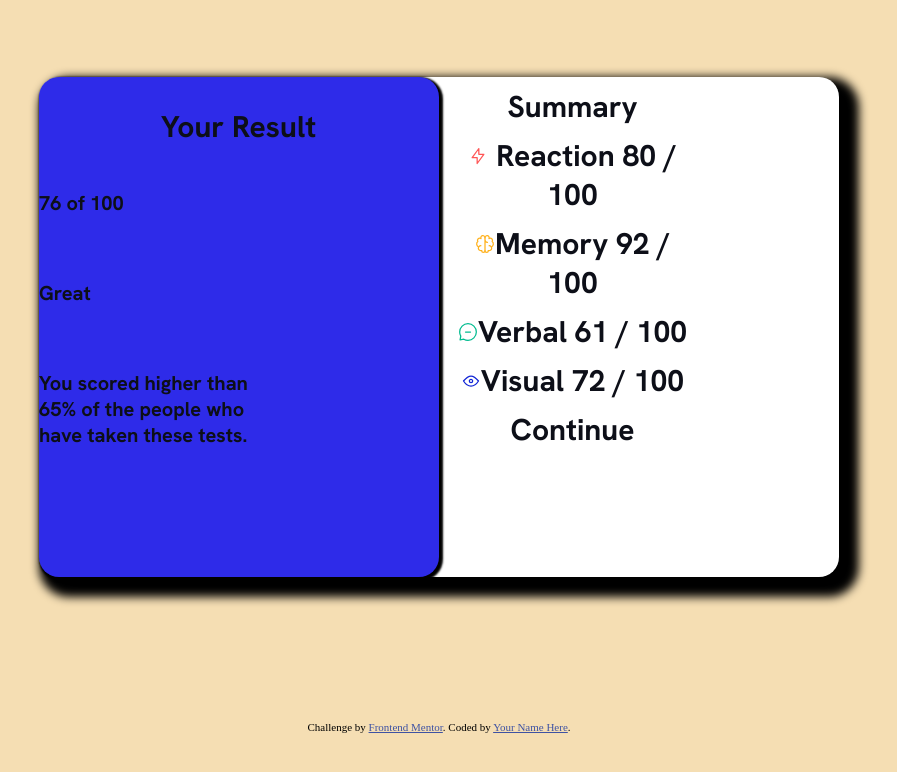
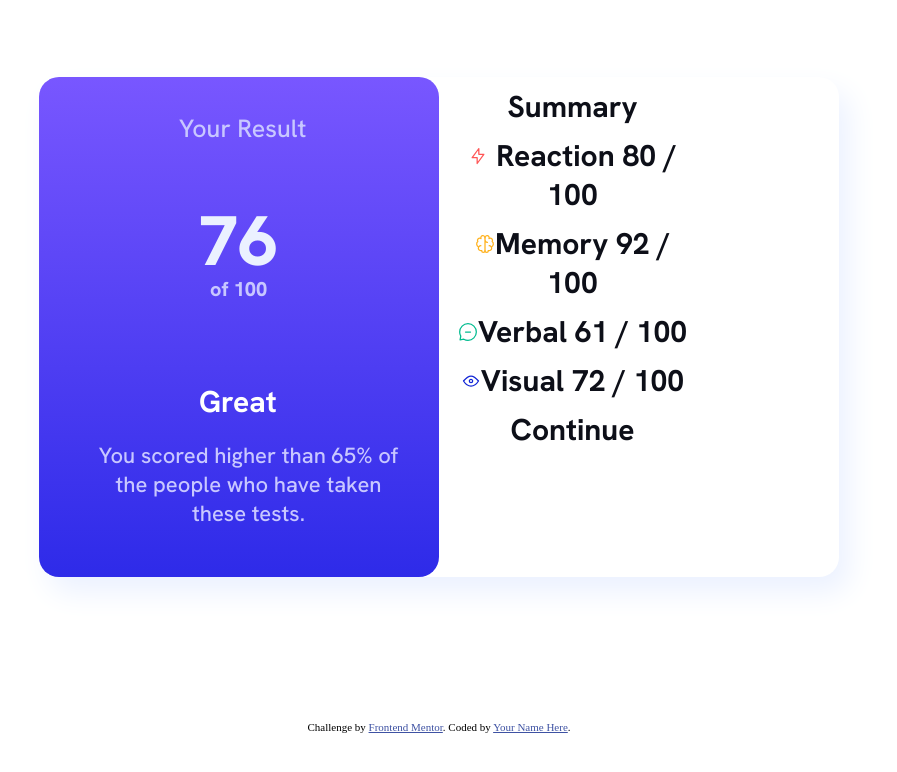
Before and after one commit to emamtz/results-summary-component-main, a plain HTML site: page index.html in a window 1280 px wide. Shown: the whole page, without its empty margins (206-1103 px from the left). Drawn offline with Linux system fonts and the light colour scheme.

Commit message:
file update

```diff
--- a/index.html
+++ b/index.html
@@ -24,16 +24,17 @@
         <div class="container">
             <div class="marco1">
                 <div class="text1">Your Result</div>
-                <div class="text2">76 of 100</div>
-                <div class="text3">Great</div>
-                <div class="text4">
+                <div class="text2">76</div>
+                <div class="text3">of 100</div>
+                <div class="text4">Great</div>
+                <div class="text5">
                     You scored higher than 65% of the people who have taken these
                     tests.
                 </div>
             </div>
 
-            <div class="text5">Summary</div>
-            <div class="text6">
+            <div class="text6">Summary</div>
+            <div class="text7">
                 <svg
                     xmlns="http://www.w3.org/2000/svg"
                     width="20"
@@ -49,7 +50,7 @@
                 </svg>
                 Reaction 80 / 100
             </div>
-            <div class="text7">
+            <div class="text8">
                 <svg
                     xmlns="http://www.w3.org/2000/svg"
                     width="20"
@@ -76,7 +77,7 @@
                         d="M16.447 13.004a3.334 3.334 0 0 0 .728-5.53m-.025-.067a2.083 2.083 0 0 0-2.983-2.824M10 3.75a2.085 2.085 0 0 1 2.538-2.033 2.084 2.084 0 0 1 1.43 2.92m-.635 12.03a1.667 1.667 0 0 1-3.333 0" /></svg
                 >Memory 92 / 100
             </div>
-            <div class="text8">
+            <div class="text9">
                 <svg
                     xmlns="http://www.w3.org/2000/svg"
                     width="20"
@@ -91,7 +92,7 @@
                         d="M7.5 10h5M10 18.333A8.333 8.333 0 1 0 1.667 10c0 1.518.406 2.942 1.115 4.167l-.699 3.75 3.75-.699A8.295 8.295 0 0 0 10 18.333Z" /></svg
                 >Verbal 61 / 100
             </div>
-            <div class="text9">
+            <div class="text10">
                 <svg
                     xmlns="http://www.w3.org/2000/svg"
                     width="20"
@@ -112,7 +113,7 @@
                         d="M17.5 10c-1.574 2.492-4.402 5-7.5 5s-5.926-2.508-7.5-5C4.416 7.632 6.66 5 10 5s5.584 2.632 7.5 5Z" /></svg
                 >Visual 72 / 100
             </div>
-            <div class="text10">Continue</div>
+            <div class="text11">Continue</div>
         </div>
 
         <div class="attribution">
--- a/summary.css
+++ b/summary.css
@@ -1,6 +1,6 @@
 /*font-family: 'Hanken Grotesk', sans-serif;
 font-family: "Lexend Deca", sans-serif;
-*/
+500,700,800*/
 
 .attribution {
     font-size: 11px;
@@ -11,7 +11,7 @@ font-family: "Lexend Deca", sans-serif;
 }
 
 body {
-    background: wheat;
+    background: white;
     margin: 5px;
     height: 100vh;
     width: 100%;
@@ -23,59 +23,54 @@ body {
     height: 500px;
     width: 800px;
     background: #ffffff;
-    box-shadow: 10px 10px 10px 10px;
+    box-shadow: hsl(221, 100%, 96%) 10px 15px 30px 0px;
 }
 .marco1 {
     position: relative;
     border-radius: 20px;
     height: 500px;
     width: 400px;
-    background: hsl(252, 100%, 67%);
-    background: hsl(241, 81%, 54%);
-    box-shadow: 2px 2px 2px 2px;
+    background: linear-gradient(hsl(252, 100%, 67%), hsl(241, 81%, 54%));
 }
 .text1 {
-    padding: 30px 10px 0px 122px;
+    padding: 35px 10px 0px 140px;
+    font-family: "Hanken Grotesk", sans-serif;
+    font-weight: 500;
+    font-size: 25px;
+    color: hsl(241, 100%, 89%);
+}
+.text2 {
+    padding: 50px 10px 0px 160px;
+    font-family: "Hanken Grotesk", sans-serif;
+    font-weight: 800;
+    font-size: 70px;
+    color: hsl(221, 100%, 96%);
+}
+.text3 {
+    padding: 30px 10px 0px 171px;
+    margin-top: -40px;
+    font-family: "Hanken Grotesk", sans-serif;
+    font-weight: 800;
+    font-size: 20px;
+    color: hsl(241, 100%, 89%);
+}
+.text4 {
+    padding: 80px 10px 0px 160px;
     font-family: "Hanken Grotesk", sans-serif;
     font-weight: 600;
     font-size: 30px;
-    color: #0d0f18;
-}
-.text2 {
-    font-family: "Hanken Grotesk", sans-serif;
-    font-weight: 600;
-    font-size: 20px;
-    padding: 44px 0px 20px 0px;
-    color: #0d0f18;
-    width: 247px;
-}
-.text3 {
-    font-family: "Hanken Grotesk", sans-serif;
-    font-weight: 600;
-    font-size: 20px;
-    padding: 44px 0px 20px 0px;
-    color: #0d0f18;
-    width: 247px;
-}
-.text4 {
-    font-family: "Hanken Grotesk", sans-serif;
-    font-weight: 600;
-    font-size: 20px;
-    padding: 44px 0px 20px 0px;
-    color: #0d0f18;
-    width: 247px;
+    color: white;
 }
 .text5 {
-    margin-top: -500px;
-    padding: 10px 0px 0px 410px;
     text-align: center;
+    padding: 20px 28px 0px 47px;
     font-family: "Hanken Grotesk", sans-serif;
-    font-weight: 600;
-    font-size: 30px;
-    color: #0d0f18;
-    width: 247px;
+    font-weight: 500;
+    font-size: 22px;
+    color: hsl(241, 100%, 89%);
 }
 .text6 {
+    margin-top: -500px;
     padding: 10px 0px 0px 410px;
     text-align: center;
     font-family: "Hanken Grotesk", sans-serif;
@@ -117,6 +112,15 @@ body {
     font-family: "Hanken Grotesk", sans-serif;
     font-weight: 600;
     font-size: 30px;
+    color: #0d0f18;
+    width: 247px;
+}
+.text11 {
+    padding: 10px 0px 0px 410px;
+    text-align: center;
+    font-family: "Hanken Grotesk", sans-serif;
+    font-weight: 600;
+    font-size: 30px;
     cursor: pointer;
     color: #0d0f18;
     width: 247px;
```
